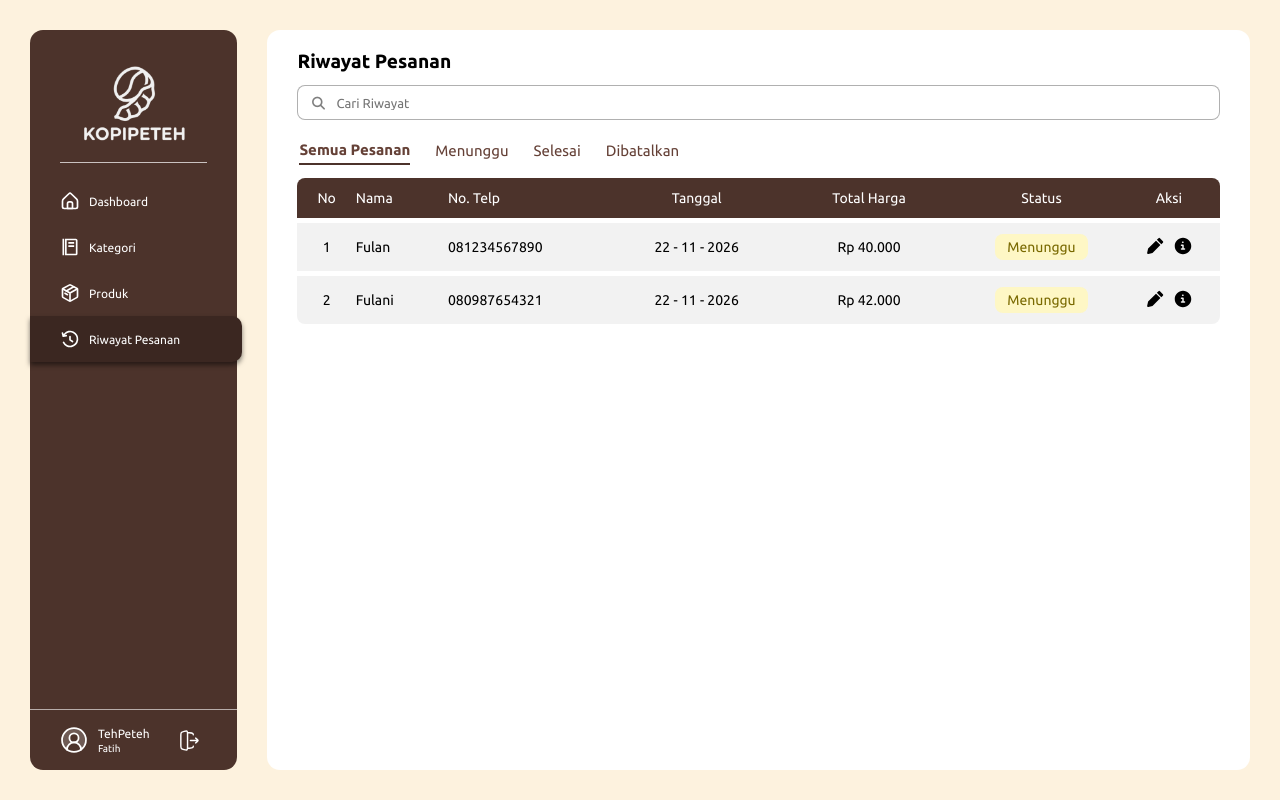
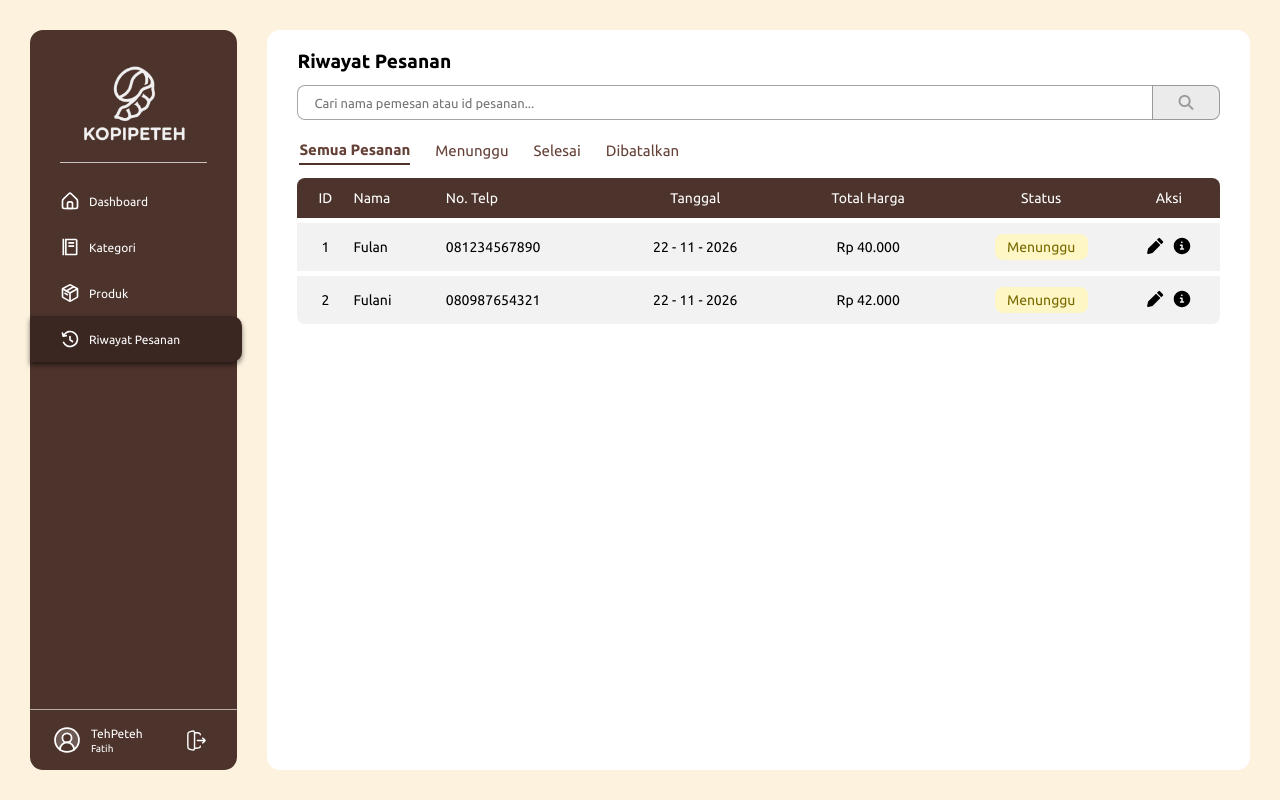
Before and after one commit to Ish4L/Kelompok6_KopiPeteh, a Laravel app: page /riwayat in a window 1280 px wide. Run offline with Laravel 12, Linux system fonts and the light colour scheme; a user stored in the database is signed in; data comes from the database, SQL or seed files in the repository; style sheets or scripts are compiled from the project's sources; some web fonts are replaced.

Commit message:
menambahkan fungsi search untuk page category, product, dan order. + some minor changes

```diff
--- a/app/Http/Controllers/OrderController.php
+++ b/app/Http/Controllers/OrderController.php
@@ -27,13 +27,11 @@ class OrderController extends Controller
 
     public function historyIndex(Request $request)
     {
-        $status = $request->query('status');
-
-        if ($status) {
-            $orders = Order::where('status', $status)->latest()->get();
-        } else {
-            $orders = Order::latest()->get();
-        }
+        $orders = Order::when($request->status, function ($query, $status) {
+            $query->where('status', $status);
+        })->when($request->search, function ($query, $search) {
+            $query->where('id', 'like', "%{$search}%")->orWhere('name', 'like', "%{$search}%");
+        })->latest()->get();
 
         return view('admin.history', compact('orders'));
     }
--- a/resources/css/styleadmin.css
+++ b/resources/css/styleadmin.css
@@ -122,7 +122,7 @@ body {
     width: 100%;
     display: flex;
     justify-content: space-between;
-    padding: 6px calc(30px + 7px) 6px calc(30px - 10px);
+    padding: 6px calc(23px + 7px) 6px calc(23px - 10px);
     border-top: 1.3px solid rgba(255, 255, 255, 0.6);
 }
 
@@ -225,37 +225,83 @@ h3{
     border: none;
 }
 
-.search-box {
+.search-wrapper {
+    width: 100%;
+    height: 100%;
+    display: flex;
+    align-items: center;
+    border-radius: 8px;
+    background: transparent;
+}
+
+.search-wrapper .input-box {
     position: relative;
     width: 100%;
-    height: auto;
+    height: 100%;
+    display: flex;
+    align-items: center;
+    border: 1px solid rgba(0, 0, 0, .35);
+    border-right: 0;
+    border-radius: 8px 0 0 8px;
 }
 
-.search-box i {
-    position: absolute;
-    left: 13px;
-    top: 50%;
-    transform: translateY(-50%);
-    color: rgba(0, 0, 0, 0.5);
-    font-size: 13px;
-}
-
-.search-box input {
+.search-wrapper input {
     width:100%;
     height: 100%;
-    padding: 0 13px 0 38px;
+    padding: 0 40px 0 16px;
+    border: none;
+    border-radius: 8px 0 0 8px;
+    outline: none;
+    background: none;
     font-family: 'ubuntu', sans-serif;
     font-size: 13px;
     color: #000000;
-    border: 1px solid #0000004f;
-    border-radius: 8px;
-    background: #fff;
-    outline: none;
 }
 
-.search-box input:focus-visible {
+.search-wrapper input:focus {
     box-shadow: 0 0 2px rgba(0, 0, 0, 0.5);
 }
+
+.search-wrapper a {
+    position: absolute;
+    right: 13px;
+    color: #000000;
+    font-size: 14px;
+    opacity: .3;
+    transition: .3s ease;
+}
+
+.search-wrapper a:hover {
+    opacity: .6;
+}
+
+.search-wrapper .btn-search {
+    width: 5.5em;
+    height: 100%;
+    display: flex;
+    justify-content: center;
+    align-items: center;
+    border: 1px solid rgba(0, 0, 0, .35);
+    border-radius: 0 8px 8px 0;
+    background: rgba(0, 0, 0, .08);
+    cursor: pointer;
+    transition: .2s ease;
+}
+
+.search-wrapper .btn-search:hover {
+    /* box-shadow: 0 0 2px rgba(0, 0, 0, 0.5); */
+    background: rgba(0, 0, 0, .15);
+}
+
+.search-wrapper .btn-search i {
+    color: rgba(0, 0, 0, .35);
+    font-size: 15px;
+}
+
+/* .search-wrapper .btn-search:active i {
+    font-size: 13px;
+    transition: .3s;
+} */
 
 .data-table {
     width: 100%;
--- a/resources/views/admin/dashboard.blade.php
+++ b/resources/views/admin/dashboard.blade.php
@@ -76,7 +76,10 @@
                                         {{ ucfirst($item->order->status) }}
                                     </span>
                                     </td>
-                                    <td>•••</td>
+                                    <td>
+                                        <a href="#"><img src="{{ asset('images/icons/edit.svg') }}" alt="Edit"></a>
+                                        <a href="#"><img src="{{ asset('images/icons/info.svg') }}" alt="Info"></a>
+                                    </td>
                                 </tr>
                             @endforeach
                         @else
--- a/resources/views/admin/history.blade.php
+++ b/resources/views/admin/history.blade.php
@@ -5,7 +5,7 @@
     <title>Riwayat Pesanan - KopiPeteh</title>
     <link rel="icon" type="image/png" href="{{ asset('favicon.png') }}">
     <link rel="stylesheet" href="https://cdnjs.cloudflare.com/ajax/libs/font-awesome/7.3.1/css/all.min.css">
-    @vite(['resources/css/styleadmin.css'])
+    @vite(['resources/css/styleadmin.css', 'resources/js/app.js'])
 </head>
 <body>
     <div class="wrapper">
@@ -14,22 +14,19 @@
         <div class="content">
             <h3>Riwayat Pesanan</h3>
             <div class="search-area">
-                <div class="search-box">
-                    <i class="fa-solid fa-magnifying-glass"></i>
-                    <input type="text" placeholder="Cari Riwayat">
-                </div>
+                <x-search-box placeholder="Cari nama pemesan atau id pesanan..." />
             </div>
 
             <div class="tabs">
-                    <a href="{{ route('history') }}" class="tab {{ request('status') == null ? 'active-tab' : '' }}">Semua Pesanan</a>
-                    <a href="{{ route('history', ['status' => 'menunggu']) }}" class="tab {{ request('status') == 'menunggu' ? 'active-tab' : '' }}">Menunggu</a>
-                    <a href="{{ route('history', ['status' => 'selesai']) }}" class="tab {{ request('status') == 'selesai' ? 'active-tab' : '' }}">Selesai</a>
-                    <a href="{{ route('history', ['status' => 'dibatalkan']) }}" class="tab {{ request('status') == 'dibatalkan' ? 'active-tab' : '' }}">Dibatalkan</a>
+                    <a href="{{ route('history', ['search' => request('search')]) }}" class="tab {{ request('status') == null ? 'active-tab' : '' }}">Semua Pesanan</a>
+                    <a href="{{ route('history', ['status' => 'menunggu', 'search' => request('search')]) }}" class="tab {{ request('status') == 'menunggu' ? 'active-tab' : '' }}">Menunggu</a>
+                    <a href="{{ route('history', ['status' => 'selesai', 'search' => request('search')]) }}" class="tab {{ request('status') == 'selesai' ? 'active-tab' : '' }}">Selesai</a>
+                    <a href="{{ route('history', ['status' => 'dibatalkan', 'search' => request('search')]) }}" class="tab {{ request('status') == 'dibatalkan' ? 'active-tab' : '' }}">Dibatalkan</a>
             </div>
 
             <table class="data-table history-table">
                 <tr>
-                    <th>No</th>
+                    <th>ID</th>
                     <th>Nama</th>
                     <th>No. Telp</th>
                     <th>Tanggal</th>
@@ -41,7 +38,7 @@
                 @if ($orders->isNotEmpty())
                 @foreach ($orders as $index => $order)
                     <tr>
-                        <td>{{ $index + 1 }}</td>
+                        <td>{{ $order->id }}</td>
                         <td>{{ $order->name }}</td>
                         <td>{{ $order->phone }}</td>
                         <td>{{ $order->created_at->format('d - m - Y') }}</td>
--- /dev/null
+++ b/resources/views/components/search-box.blade.php
@@ -0,0 +1,30 @@
+@props([
+    'placeholder' => 'Cari data',
+    'action' => url()->current(),
+])
+
+<form action="{{ $action }}" method="GET" class="search-form" id="searchForm" style="width: 100%">
+    @foreach (request()->except(['search']) as $key => $value)
+        <input type="hidden" name="{{ $key }}" value="{{ $value }}">
+    @endforeach
+
+    <div class="search-wrapper">
+        <div class="input-box">
+            <input type="text" name="search" id="searchInput" value="{{ request('search') }}" placeholder="{{ $placeholder }}" autocomplete="off">
+
+            @if (request('search'))
+                @php
+                    $queryParams = request()->except(['search', 'page']);
+                    $resetUrl = $action . (count($queryParams) ? '?' . http_build_query($queryParams) : '');
+                @endphp
+                <a href="{{ $resetUrl }}" class="btn-reset" title="Hapus pencarian">
+                    <i class="fa-solid fa-xmark"></i>
+                </a>
+            @endif
+        </div>
+
+        <button class="btn-search">
+            <i class="fa-solid fa-magnifying-glass"></i>
+        </button>
+    </div>
+</form>
```
Also changed, not shown: app/Http/Controllers/CategoryController.php (+7 -2 lines), app/Http/Controllers/ProductController.php (+26 -3 lines), resources/js/app.js (+52 -0 lines), resources/views/admin/category.blade.php (+2 -5 lines), resources/views/admin/product.blade.php (+2 -5 lines).
